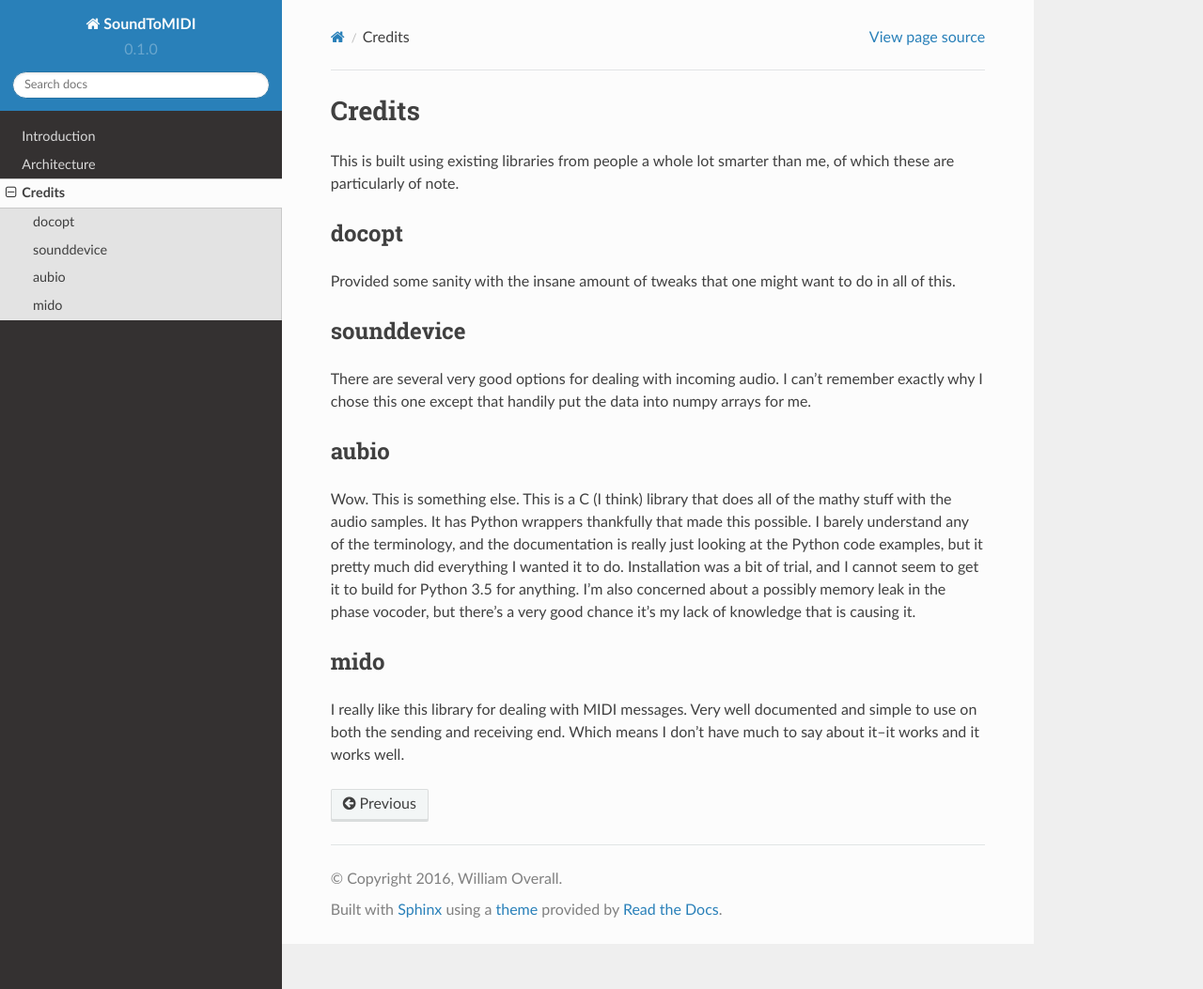
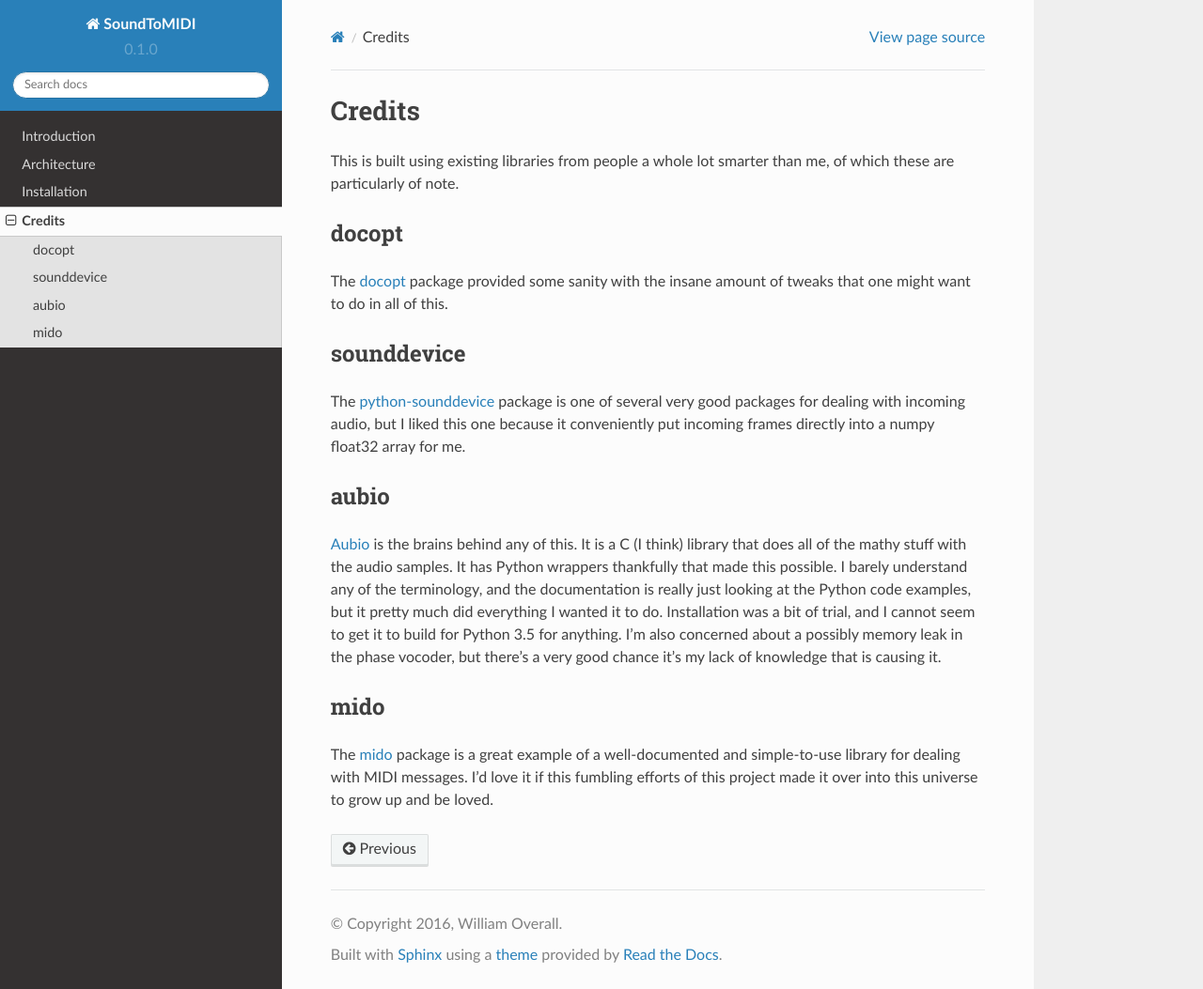
Before and after one commit to williamoverall/soundtomidi, a Sphinx documentation site: the page built from docs/credits.rst, in a window 1280 px wide and 1053 px high. Shown: the whole window at 94% size. Built offline with Sphinx 7.4.7 and the Read the Docs theme 2.0.0, drawn with Linux system fonts in a browser that asks for light colours.

```diff
--- a/docs/architecture.rst
+++ b/docs/architecture.rst
@@ -50,7 +50,7 @@ MidiProcessor and the TempoFinder object waits for new frames of audio data
 to go through all of this again.
 
 BeatFinder
-===========
+==========
 The BeatFinder receives frames of audio data from ProcessAudio. Depending on
 how it has been configured, it may accumulate some multiple of these audio
 frames before moving on. Once a threshold amount of audio has been received,
@@ -75,7 +75,7 @@ that is happening with processing the sound, I'm not sure how well it would
 actually work.
 
 RMSFinder
-===========
+=========
 The RMSFinder receives frames of audio data from ProcessAudio. Depending on
 how it has been configured, it may accumulate some multiple of these audio
 frames before moving on. Once a threshold amount of audio has been received,
--- a/docs/credits.rst
+++ b/docs/credits.rst
@@ -7,20 +7,21 @@ of which these are particularly of note.
 
 docopt
 ======
-Provided some sanity with the insane amount of tweaks that one might
-want to do in all of this.
+The `docopt <http://docopt.org>`_ package provided some sanity with the insane
+amount of tweaks that one might want to do in all of this.
 
 sounddevice
 ===========
-There are several very good options for dealing with incoming audio.
-I can't remember exactly why I chose this one except that handily
-put the data into numpy arrays for me.
+The `python-sounddevice <http://python-sounddevice.readthedocs.org/en/0.3.1/>`_
+package is one of several very good packages for dealing with incoming audio,
+but I liked this one because it conveniently put incoming frames directly into
+a numpy float32 array for me.
 
 aubio
 =====
-Wow. This is something else. This is a C (I think) library that
-does all of the mathy stuff with the audio samples. It has Python
-wrappers thankfully that made this possible. I barely understand any of
+`Aubio <http://aubio.org>`_ is the brains behind any of this.  It is a C (I
+think) library that does all of the mathy stuff with the audio samples. It has
+Python wrappers thankfully that made this possible. I barely understand any of
 the terminology, and the documentation is really just looking at the
 Python code examples, but it pretty much did everything I wanted it
 to do. Installation was a bit of trial, and I cannot seem to get it
@@ -30,7 +31,7 @@ chance it's my lack of knowledge that is causing it.
 
 mido
 ====
-I really like this library for dealing with MIDI messages.
-Very well documented and simple to use on both the sending and
-receiving end. Which means I don't have much to say about it--it works
-and it works well.
+The `mido <https://mido.readthedocs.org/en/latest/>`_ package is a great
+example of a well-documented and simple-to-use library for dealing with MIDI
+messages. I'd love it if this fumbling efforts of this project made it over
+into this universe to grow up and be loved.
```
Also changed, not shown: README.md (+40 -37 lines), docs/index.rst (+3 -7 lines), docs/installation.rst (added, +74 -0 lines), 2 other files.
